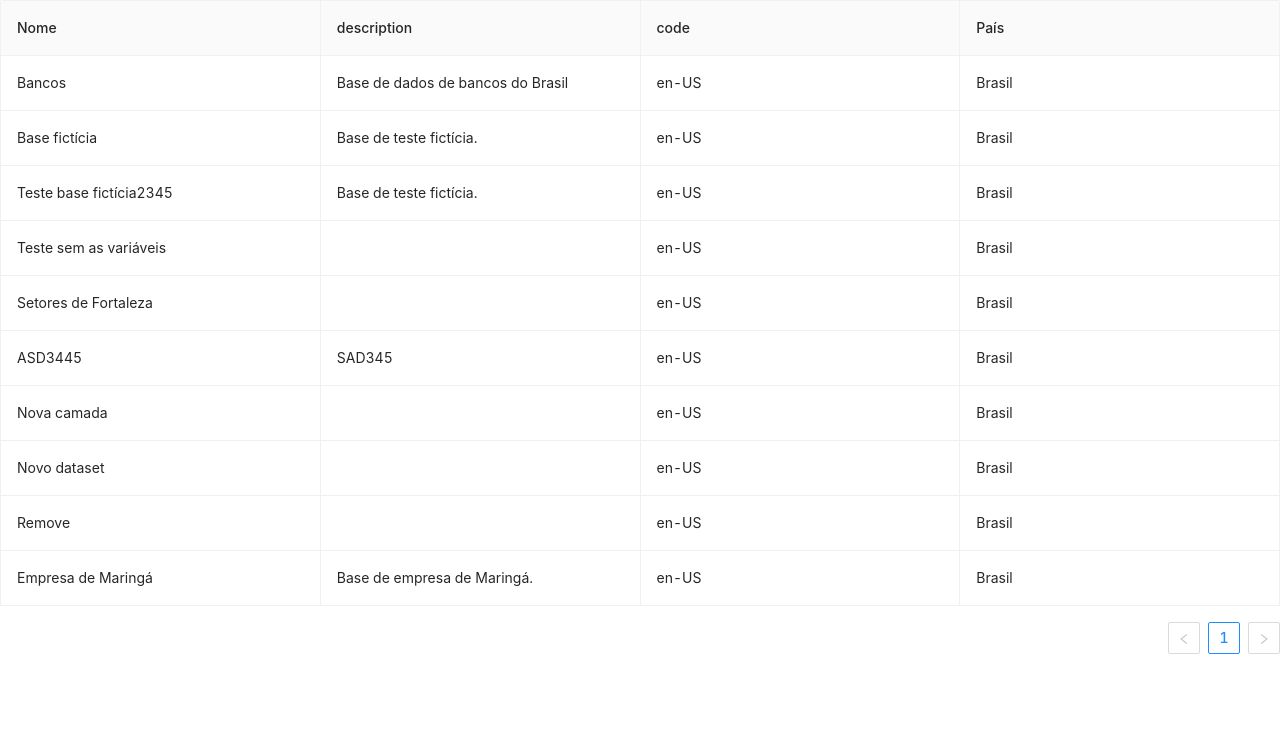
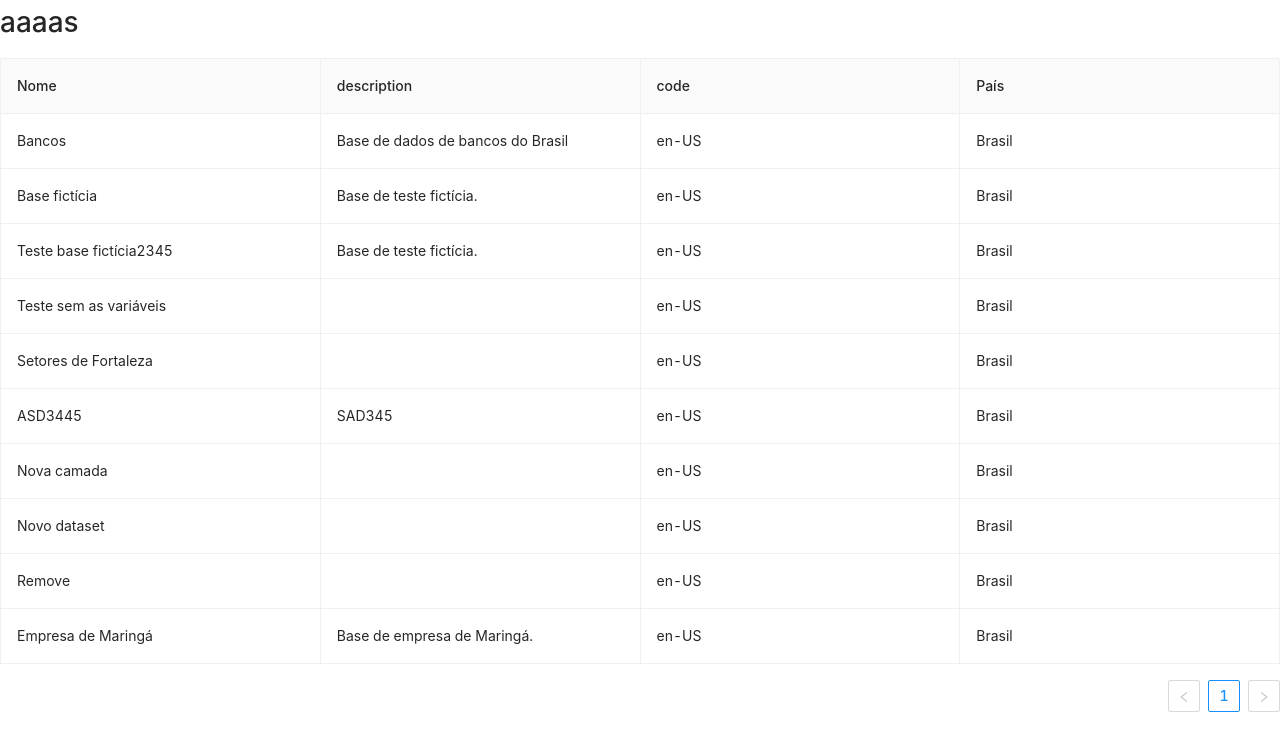
Before and after one commit to rauzola/table, a Next.js app: page / in a window 1280 px wide. Shown: the top 750 px of the page. Built offline with nearby package versions, Linux system fonts and the light colour scheme.

Commit message:
consonantizando a table

```diff
--- /dev/null
+++ b/components/TableCustom/index.tsx
@@ -0,0 +1,34 @@
+import { Table } from "antd";
+import React, { ReactNode } from "react";
+
+interface TableProps {
+  newArray: NewDataType;
+  mergeColumns: NewDataType;
+  ResizableTitle:string;
+}
+
+interface NewDataType {
+  id?: string;
+  name?: string;
+  code?: string;
+  countryName?: string;
+}
+
+export default function TableCustomizer({ newArray, mergeColumns, ResizableTitle }: TableProps) {
+  return (
+    <>
+      <h1>aaaas</h1>
+      <Table
+      rowKey={'id'}
+      bordered
+      components={{
+        header: {
+          cell: ResizableTitle,
+        },
+      }}
+      columns={mergeColumns}
+      dataSource={newArray}
+    />
+    </>
+  )
+}
--- a/pages/index.tsx
+++ b/pages/index.tsx
@@ -5,6 +5,7 @@ import React, { useState } from 'react';
 import type { ResizeCallbackData } from 'react-resizable';
 import { Resizable } from 'react-resizable';
 import data1 from '../json_teste.json';
+import TableCustomizer from "../components/TableCustom";
 
 interface DataType {
   id: string;
@@ -150,17 +151,14 @@ const App: React.FC = () => {
   }));
 
   return (
-    <Table
-      rowKey={'id'}
-      bordered
-      components={{
-        header: {
-          cell: ResizableTitle,
-        },
-      }}
-      columns={mergeColumns}
-      dataSource={newArray}
-    />
+    <>
+      <TableCustomizer
+        newArray={newArray}
+        mergeColumns={mergeColumns}
+        ResizableTitle={ResizableTitle}
+      />
+
+    </>
   );
 };
 
```
